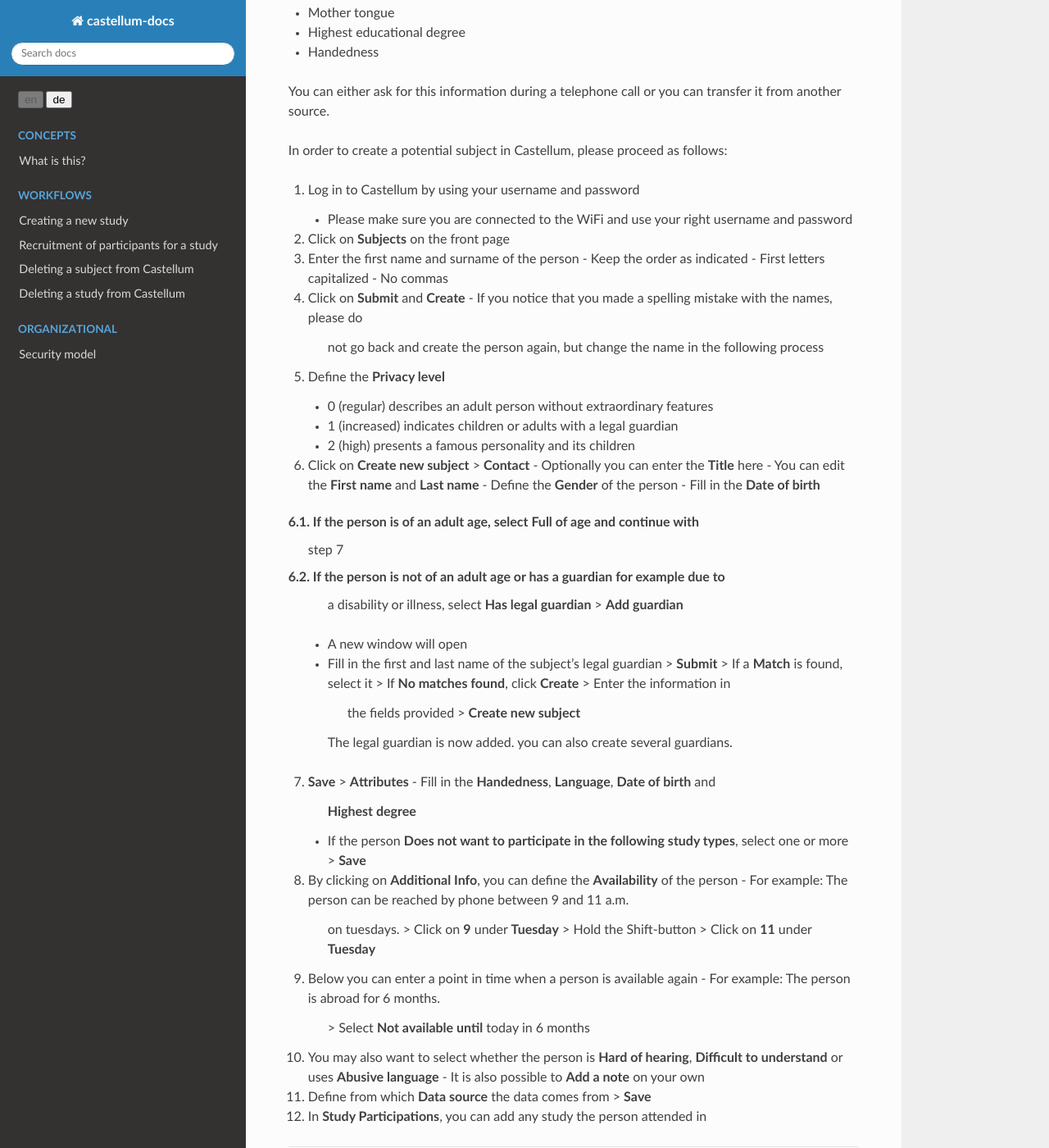
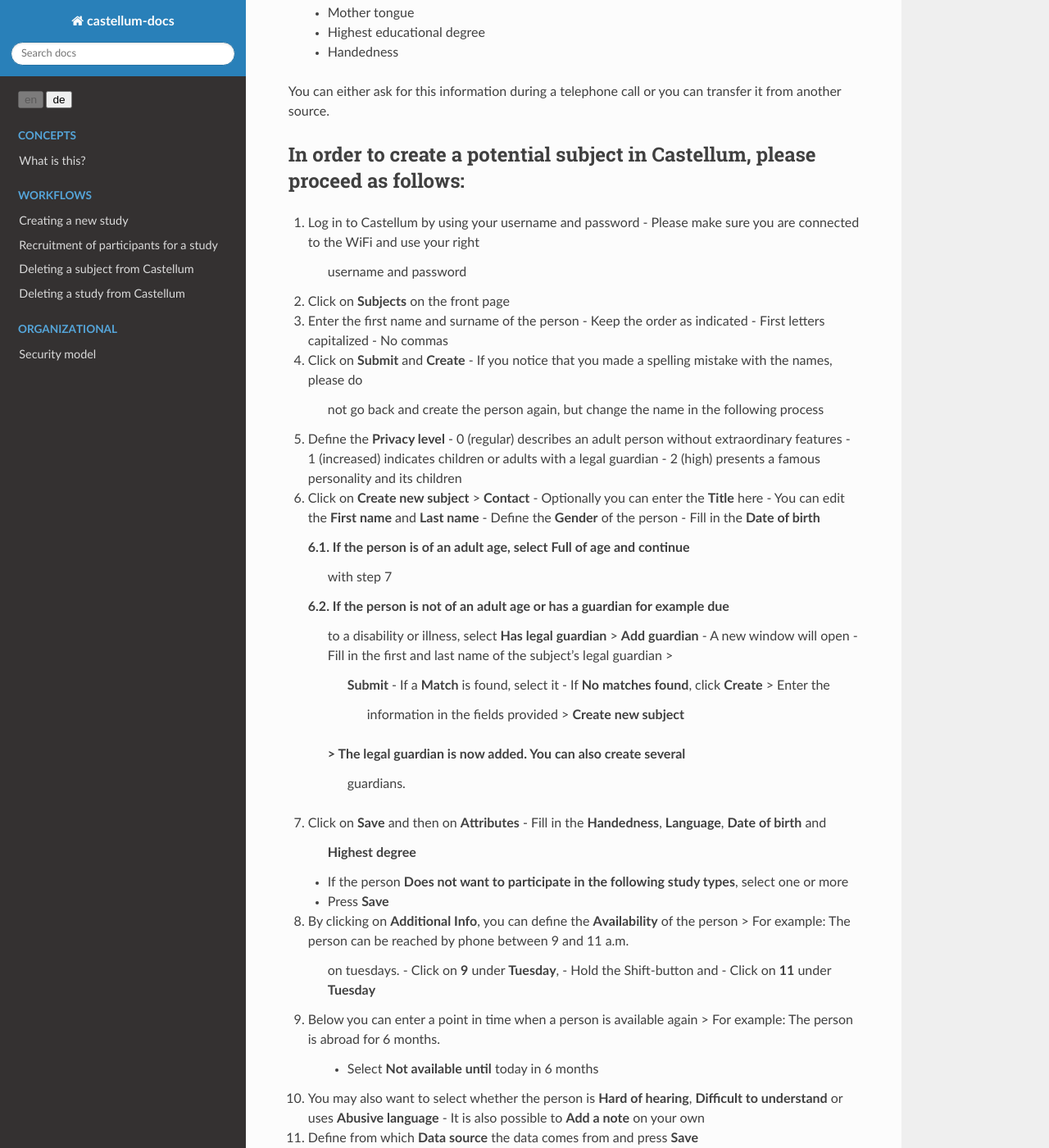
Before and after one commit to DouglasNeuroInformatics/castellum, a Sphinx documentation site: the page built from source/workflows/subject-management.rst, in a window 1280 px wide and 1400 px high, scrolled down 452 px. Shown: the whole window at 82% size. Built offline with Sphinx 7.4.7 and the Read the Docs theme 2.0.0, drawn with Linux system fonts in a browser that asks for light colours; some of the changed text lies outside the part shown.

Commit message:
Update subject-management.rst

```diff
--- a/source/workflows/subject-management.rst
+++ b/source/workflows/subject-management.rst
@@ -10,27 +10,27 @@ studies at the MPIB.
 
 The information you need to create the person should include at least the
 following:
-
--  First and last name
--  Gender
--  Date of birth
--  E-mail address OR telephone number OR full postal address OR contacting
-   details of a legal guardian
--  Mother tongue
--  Highest educational degree
--  Handedness
+   - First and last name
+   - Gender
+   - Date of birth
+   - E-mail address OR telephone number OR full postal address OR contacting
+     details of a legal guardian
+   - Mother tongue
+   - Highest educational degree
+   - Handedness
 
 You can either ask for this information during a telephone call or you can
 transfer it from another source.
 
 In order to create a potential subject in Castellum, please proceed as follows:
+-------------------------------------------------------------------------------
 
 1.  Log in to Castellum by using your username and password
-
     -   Please make sure you are connected to the WiFi and use your right
         username and password
 
 2.  Click on **Subjects** on the front page
+
 3.  Enter the first name and surname of the person
     -   Keep the order as indicated
     -   First letters capitalized
@@ -40,45 +40,55 @@ In order to create a potential subject in Castellum, please proceed as follows:
     -   If you notice that you made a spelling mistake with the names, please do
         not go back and create the person again, but change the name in the
         following process
+
 5.  Define the **Privacy level**
-
     -   0 (regular) describes an adult person without extraordinary features
     -   1 (increased) indicates children or adults with a legal guardian
     -   2 (high) presents a famous personality and its children
+
 6.  Click on **Create new subject** > **Contact**
     -   Optionally you can enter the **Title** here
     -   You can edit the **First name** and **Last name**
     -   Define the **Gender** of the person
     -   Fill in the **Date of birth**
 
-6.1. If the person is of an adult age, select **Full of age** and continue with
-     step 7
-6.2. If the person is not of an adult age or has a guardian for example due to
-     a disability or illness, select **Has legal guardian** > **Add guardian**
-    -   A new window will open
-    -   Fill in the first and last name of the subject's legal guardian >
-        **Submit**
-        > If a **Match** is found, select it
-        > If **No matches found**, click **Create** > Enter the information in
-          the fields provided > **Create new subject**
-        The legal guardian is now added. you can also create several guardians.
-7.  **Save** > **Attributes**
+    6.1. If the person is of an adult age, select **Full of age** and continue
+         with step 7
+    6.2. If the person is not of an adult age or has a guardian for example due
+         to a disability or illness, select **Has legal guardian** >
+         **Add guardian**
+         -   A new window will open
+         -   Fill in the first and last name of the subject's legal guardian >
+             **Submit**
+             -   If a **Match** is found, select it
+             -   If **No matches found**, click **Create** > Enter the
+                 information in the fields provided > **Create new subject**
+         >   The legal guardian is now added. You can also create several
+             guardians.
+
+7.  Click on **Save** and then on **Attributes**
     -   Fill in the **Handedness**, **Language**, **Date of birth** and
         **Highest degree**
     -   If the person **Does not want to participate in the following study
-        types**, select one or more > **Save**
+        types**, select one or more
+    -   Press **Save**
+
 8.  By clicking on **Additional Info**, you can define the **Availability** of
     the person
-    -   For example: The person can be reached by phone between 9 and 11 a.m.
+    >   For example: The person can be reached by phone between 9 and 11 a.m.
         on tuesdays.
-        > Click on **9** under **Tuesday**
-        > Hold the Shift-button
-        > Click on **11** under **Tuesday**
+        -   Click on **9** under **Tuesday**,
+        -   Hold the Shift-button and
+        -   Click on **11** under **Tuesday**
+
 9.  Below you can enter a point in time when a person is available again
-    -   For example: The person is abroad for 6 months.
-        > Select **Not available until** today in 6 months
-10. You may also want to select whether the person is **Hard of hearing**,
-    **Difficult to understand** or uses **Abusive language**
-    -   It is also possible to **Add a note** on your own
-11. Define from which **Data source** the data comes from > **Save**
-12. In **Study Participations**, you can add any study the person attended in
+    >   For example: The person is abroad for 6 months.
+        -   Select **Not available until** today in 6 months
+
+10.  You may also want to select whether the person is **Hard of hearing**,
+     **Difficult to understand** or uses **Abusive language**
+     -   It is also possible to **Add a note** on your own
+
+11.  Define from which **Data source** the data comes from and press **Save**
+
+12.  In **Study Participations** you can add any study the person attended in
```
